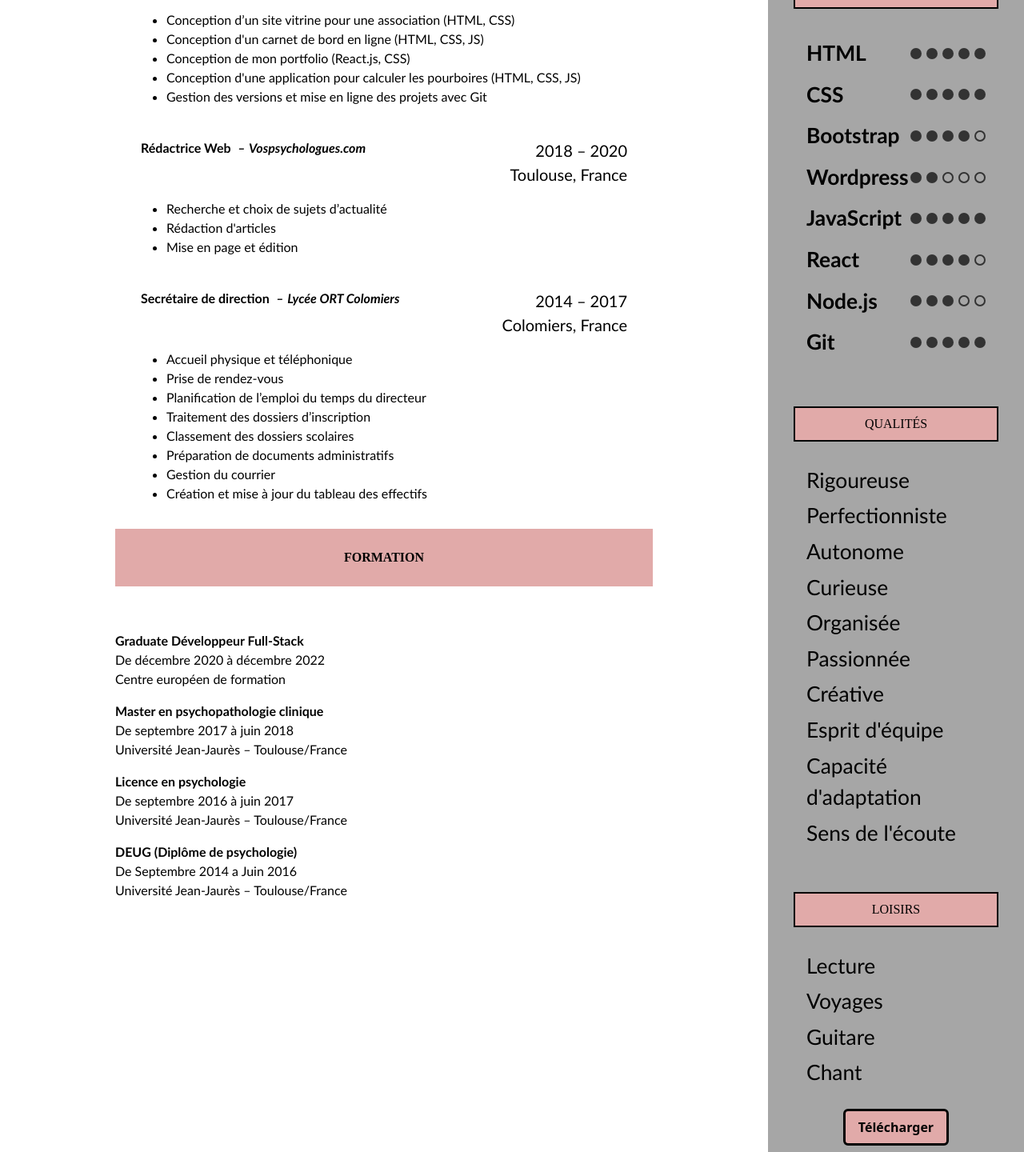
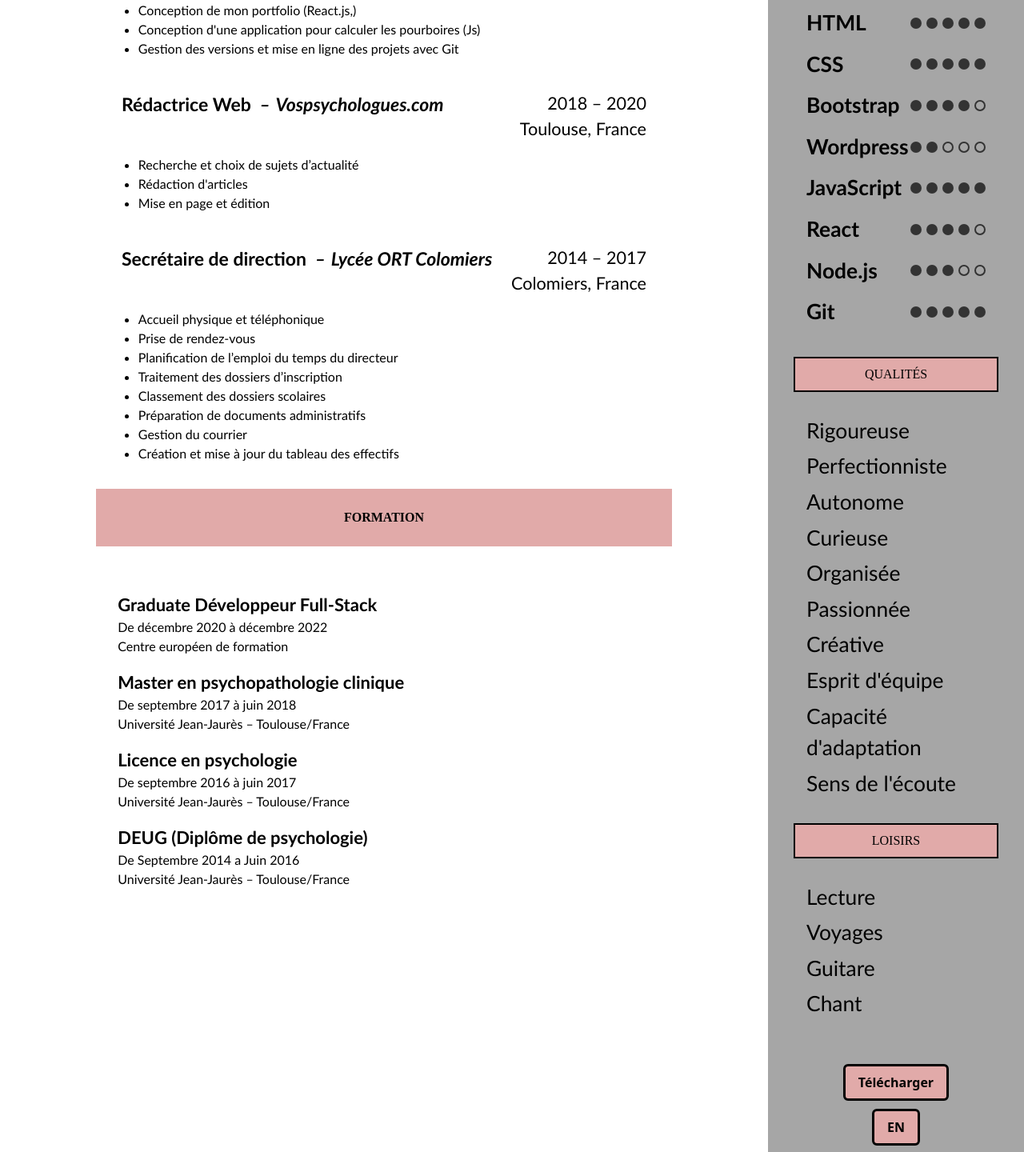
Before and after one commit to SarahBendavid/Mon-portfolio, a React (Vite) app: page /#/cv in a window 1280 px wide. Shown: the part 1052-2492 px from the top of the page at 80% size. Built offline with nearby package versions, Linux system fonts and the light colour scheme.

Commit message:
Ajustement page CV

```diff
--- a/src/Pages/CV.jsx
+++ b/src/Pages/CV.jsx
@@ -44,7 +44,7 @@ return (
             <span className="place">{t("cv.experiences.freelance.place")}</span>
           </div>
         </div>
-        <ul className="ul-parcours">{t("cv.experiences.freelance.tasks", { returnObjects: true }).map((task, index) => (
+        <ul className="ul-exp">{t("cv.experiences.freelance.tasks", { returnObjects: true }).map((task, index) => (
           <li key={index}>{task}</li>
         ))}
         </ul>
@@ -63,7 +63,7 @@ return (
             <span className="place">{t("cv.experiences.redactrice.place")}</span>
           </div>
         </div>
-        <ul className="ul-parcours">{t("cv.experiences.redactrice.tasks", { returnObjects: true }).map((task, index) => (
+        <ul className="ul-exp">{t("cv.experiences.redactrice.tasks", { returnObjects: true }).map((task, index) => (
         <li key={index}>{task}</li>
         ))}
         </ul>
@@ -82,7 +82,7 @@ return (
             <span className="place">{t("cv.experiences.secretaire.place")}</span>
           </div>
         </div>
-        <ul className="ul-parcours">{t("cv.experiences.secretaire.tasks", { returnObjects: true }).map((task, index) => (
+        <ul className="ul-exp">{t("cv.experiences.secretaire.tasks", { returnObjects: true }).map((task, index) => (
           <li key={index}>{task}</li>
         ))}
         </ul>
--- a/src/assets/styles/StylePC/CV-PC.css
+++ b/src/assets/styles/StylePC/CV-PC.css
@@ -60,11 +60,11 @@
   padding-bottom: 2.2vw;
   padding-inline: 3vw;
   margin-bottom: 9vh;
-  font-size: 3.3vh;
+  font-size: 3vh;
 }
 
 .titre-parcours {
-  width: 70%;
+  width: 75%;
   text-align: center;
   background-color: #E1AAA9;
   font-family: "Californian FB";
@@ -75,7 +75,7 @@
 }
 
 .detail-parcours{
-  width: 70%;
+  width: 75%;
   display: flex;
   text-align: start;
   font-family: "Calibri";
@@ -83,6 +83,7 @@
 }
 
 .diplome {
+  font-size: 22px;
   font-weight: bold;
   list-style: none;
   margin: 0;
@@ -93,7 +94,7 @@
   display: flex;
   flex-direction: column;
   gap: 3vh;
-  width: 70%;
+  width: 75%;
   font-family: "Calibri";
   margin-top: 7vh;
   padding-inline: 4vh;
@@ -117,6 +118,7 @@
   align-items: baseline;
   gap: 0.5vh;
   flex-wrap: wrap;
+  font-size: 23px;
   font-weight: bold;
 }
 
@@ -131,7 +133,7 @@
 
 .job-info {
   text-align: right;
-  font-size: 2.5vh;
+  font-size: 2.7vh;
 }
 
 .job-info .italic {
@@ -139,13 +141,16 @@
 }
 
 .date {
-  margin: 0;
+  margin-bottom: 0;
 }
 
-.detail-parcours .ul-parcours {
+.ul-exp {
+  padding-left: 1.3rem;
+}
+
+.ul-parcours {
   list-style-type: none;
-  margin: 0;
-  padding: 0;
+  padding-left: 1.7rem;
 }
 
 .page-cv aside {
@@ -166,7 +171,7 @@
   width: 14vw;
   aspect-ratio: 1 / 1;
   margin-top: 7vh;
-  margin-bottom: 3vh;
+  margin-bottom: 6vh;
   margin-left: 1vh;
 }
 
@@ -183,8 +188,12 @@
   width: 80%;
   margin-inline: auto;
   margin-bottom: 3vh;
-  margin-top: 6vh;
+  margin-top: 3vh;
   padding: 1vh 0;
+}
+
+.renseignements-img {
+  margin-bottom: 10px;
 }
 
 .renseignements {
@@ -240,7 +249,8 @@
   flex-direction: column;
   align-items: center;
   gap: 10px;
-  margin-top: 20px;
+  margin-top: 50px;
+  margin-bottom: 50px;
 }
 
 .btn-download,
@@ -321,7 +331,7 @@ footer > .logo-footer {
   height: 121px;
   margin-right: 40px;
   background: rgb(143, 130, 137);
-  border: 4px solid #b93960;
+  border: 4px solid #aa514f;
   transform: rotate(45deg);
   display: flex;
   align-items: center;
@@ -411,23 +421,10 @@ footer > .logo-footer {
 }
 
 @media (max-width: 1180px) {
+
   .page-cv aside {
     flex: 0 0 31vw;
     max-width: 31vw;
-  }
-}
-
-@media (max-width: 1015px) {
-  .page-cv aside {
-    flex: 0 0 33vw;
-    max-width: 33vw;
-  }
-}
-
-@media (max-width: 950px) {
-
-  .job-header {
-    margin-bottom: 2vh;
   }
 
   .job-title {
@@ -441,10 +438,47 @@ footer > .logo-footer {
     margin: 0;
   }
 
+  .job-info {
+    margin-top: 5px;
+  }
+}
+
+@media (max-width: 1093px) {
+  .zone-presentation {
+    font-size: 16px;
+  }
+}
+
+@media (max-width: 1015px) {
+
+  .zone-presentation {
+    font-size: 15px;
+  }
+
+  .page-cv aside {
+    flex: 0 0 33vw;
+    max-width: 33vw;
+  }
+
+  .titre-aside {
+      margin-top: 2vh;
+    }
+}
+
+@media (max-width: 955px) {
+
+  .job-header {
+    margin-bottom: 2vh;
+  }
+
+  .ul-exp {
+    font-size: 14px;
+  }
+
   .div-photo {
     width: 16vw;
     margin-top: 5vh;
-    margin-bottom: 0vh;
+    margin-bottom: 2vh;
   }
 
   .renseignements {
@@ -507,15 +541,38 @@ footer > .logo-footer {
   }
 }
 
-@media (max-width: 850px) {
+@media (max-width: 855px) {
 
   .zone-presentation {
-    font-size: 3vh;
     line-height: 1.3;
     padding: 3.5vh 2vw;
     transition: all 0.4s ease;
     height: auto;
     max-height: 60vh;
+  }
+
+  .experience {
+    padding-inline: 2vh;
+  }
+
+  .job-title {
+    font-size: 20px;
+  }
+
+  .ul-exp {
+    font-size: 13px;
+  }
+
+  .diplome {
+    font-size: 20px;
+  }
+
+  .date {
+    font-size: 14px;
+  }
+
+  .place {
+    font-size: 14px;
   }
 
   .page-cv aside {
@@ -524,7 +581,7 @@ footer > .logo-footer {
   }
 
   .renseignements-img img {
-    max-width: 78%;
+    max-width: 93%;
     transition: all 0.3s ease;
   }
 
@@ -573,6 +630,19 @@ footer > .logo-footer {
   }
 }
 
+@media (max-width: 815px) {
+
+  .metier {
+    font-size: 5vh;
+  }
+}
+
+@media (max-width: 780px) {
+  .ul-exp {
+    font-size: 12px;
+  }
+}
+
  @media (max-width: 750px) {
 
   footer {
@@ -618,11 +688,12 @@ footer > .logo-footer {
  @media (max-width: 745px) {
 
   .zone-presentation {
-    font-size: 2.6vh;
+    font-size: 2.3vh;
   }
 
   .div-photo {
     width: 17vw;
+    margin-top: 3vh;
   }
 
   .titre-aside {
--- a/src/i18n.js
+++ b/src/i18n.js
@@ -80,9 +80,9 @@ const resources = {
             place: "Paris, France",
             tasks: [
               "Conception d’un site vitrine pour une association (HTML, CSS)",
-              "Conception d'un carnet de bord en ligne (HTML, CSS, JS)",
-              "Conception de mon portfolio (React.js, CSS)",
-              "Conception d'une application pour calculer les pourboires (HTML, CSS, JS)",
+              "Conception d'un carnet de bord en ligne (Js)",
+              "Conception de mon portfolio (React.js,)",
+              "Conception d'une application pour calculer les pourboires (Js)",
               "Gestion des versions et mise en ligne des projets avec Git",
             ],
           },
```
